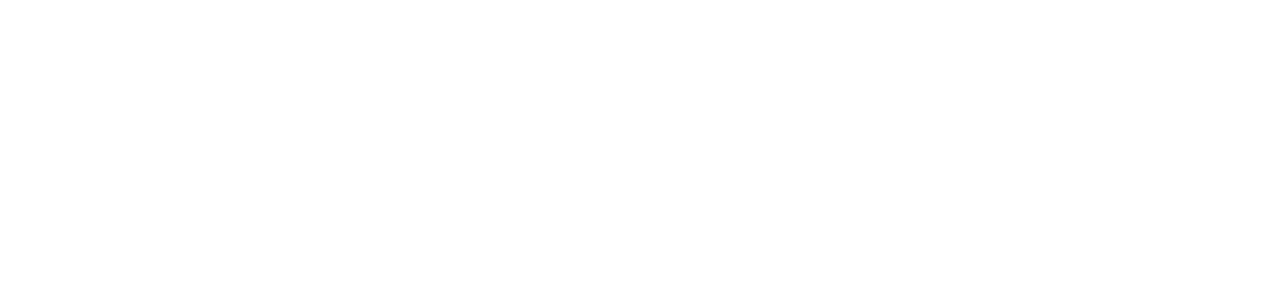
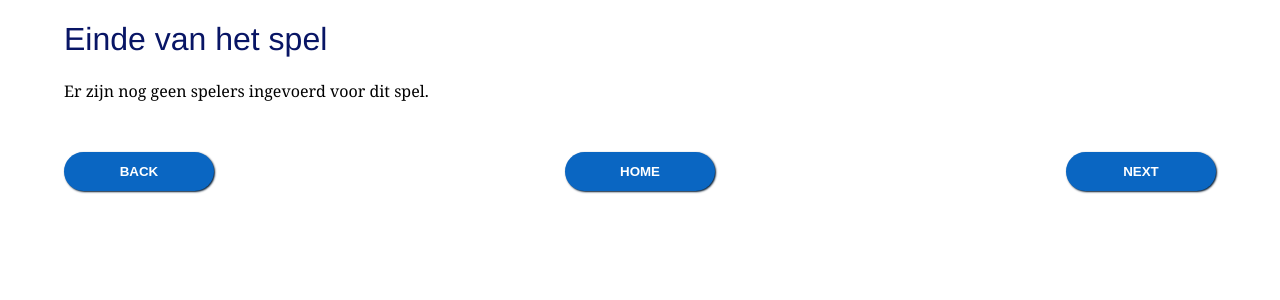
Before and after one commit to AntonBies/luuk-discgolf, a React (Create React App) app: page /end in a window 1280 px wide. Before the commit this address had no page. Shown: the top 300 px of the page. Built offline with nearby package versions, Linux system fonts and the light colour scheme.

Commit message:
Navigation and score state updates

```diff
--- a/src/App.js
+++ b/src/App.js
@@ -3,6 +3,7 @@ import { Routes, Route } from "react-router-dom";
 import './App.css';
 import { Hole } from "./components/hole/Hole.js";
 import { Home } from "./components/home/Home.js";
+import { End } from "./components/end/End.js";
 import Holes from "./components/holes/Holes.js";
 
 function App() {
@@ -27,6 +28,7 @@ function App() {
     <main className="App">
       <Routes>
         <Route path="/holes/:holeId" element={<Hole players={players} holes={Holes} />} />
+        <Route path="/end" element={<End players={players} holes={Holes} />} />
         <Route path="/" element={
         <Home
           players={players}
--- a/src/components/addPlayerForm/AddPlayerForm.css
+++ b/src/components/addPlayerForm/AddPlayerForm.css
@@ -12,12 +12,3 @@
 input.input-player {
   width: 200px;
 }
-
-button {
-  background-color: rgb(10, 102, 194);
-  border: none;
-  border-radius: 20px;
-  color: rgb(255, 255, 255);
-  font-weight: bold;
-  padding: 12px;
-}
--- /dev/null
+++ b/src/components/end/End.js
@@ -0,0 +1,50 @@
+import React from 'react';
+import { Link } from 'react-router-dom';
+import { Standings } from '../standings/Standings.js';
+
+export const End = ({players, holes}) => {
+  const initialPlayers = players && players.length;
+  const finalHole = holes[holes.length - 1];
+  let prevId = `0${Number(finalHole.hole)}`.slice(-2);
+
+  return (
+    <>
+      <h1>Einde van het spel</h1>
+      {
+        initialPlayers ? (
+          <>
+            <section className="standings">
+              <h2>Dit is de eindstand</h2>
+              <table>
+                <thead>
+                  <tr>
+                    <th>Naam</th>
+                    <th>Par</th>
+                    <th>Gegooid</th>
+                    <th>Score</th>
+                  </tr>
+                </thead>
+                <tbody>
+                  {players.map(player => <Standings key={player.id} player={player} holes={holes} currentHole={finalHole} />)}
+                </tbody>
+              </table>
+            </section>
+          </>
+        ) :
+          <p>Er zijn nog geen spelers ingevoerd voor dit spel.</p>
+      }
+      <section className="bottom-nav">
+        <Link to={prevId ? `/holes/${prevId}` : '/'}>
+          <button>BACK</button>
+        </Link>
+        <Link to="/">
+          <button>HOME</button>
+        </Link>
+        <Link to="/">
+          <button>NEXT</button>
+        </Link>
+      </section>
+
+    </>
+  );
+}
--- a/src/components/hole/Hole.css
+++ b/src/components/hole/Hole.css
@@ -6,3 +6,12 @@ img {
 section {
   margin-top: 50px;
 }
+
+.bottom-nav {
+  display: flex;
+  justify-content: space-between;
+}
+
+.bottom-nav button {
+  min-width: 150px;
+}
--- a/src/components/hole/Hole.js
+++ b/src/components/hole/Hole.js
@@ -1,5 +1,5 @@
 import React, { useState } from 'react';
-import { useParams } from 'react-router-dom';
+import { useParams, Link } from 'react-router-dom';
 import { Scores } from '../scores/Scores.js';
 import { Standings } from '../standings/Standings.js';
 
@@ -7,15 +7,20 @@ import "./Hole.css";
 
 export const Hole = ({players, holes}) => {
   const { holeId } = useParams();
-  const [cheat, setCheat] = useState(false);
   const currentHole = holes.find(el => el.hole === holeId);
   const initialPlayers = players && players.length;
+  const [updatedScore, setUpdatedScore] = useState('');
+
+  let prevId = `0${Number(holeId) - 1}`.slice(-2);
+  let nextId = `0${Number(holeId) + 1}`.slice(-2);
+  if (!holes.find((el) => el.hole === prevId)) prevId = null;
+  if (!holes.find((el) => el.hole === nextId)) nextId = null;
 
   const updateScore = (playerId, score) => {
     currentHole.scores[playerId] = score;
     const newHoles = [...holes];
     localStorage.setItem('holes', JSON.stringify(newHoles));
-    setCheat(`${playerId}${score}`);
+    setUpdatedScore(`${holeId}-${playerId}-${score}`);
   }
 
   return (
@@ -53,7 +58,7 @@ export const Hole = ({players, holes}) => {
                   </tr>
                 </thead>
                 <tbody>
-                  {players.map(player => <Standings key={player.id} player={player} holes={holes} currentHole={currentHole} cheat={cheat} />)}
+                  {players.map(player => <Standings key={player.id} player={player} holes={holes} currentHole={currentHole} updatedScore={updatedScore} />)}
                 </tbody>
               </table>
             </section>
@@ -61,6 +66,17 @@ export const Hole = ({players, holes}) => {
         ) :
           <p>Er zijn nog geen spelers ingevoerd voor dit spel.</p>
       }
+      <section className="bottom-nav">
+        <Link to={prevId ? `/holes/${prevId}` : '/'}>
+          <button>BACK</button>
+        </Link>
+        <Link to="/">
+          <button>HOME</button>
+        </Link>
+        <Link to={nextId ? `/holes/${nextId}` : '/end'}>
+          <button>NEXT</button>
+        </Link>
+      </section>
     </>
   );
 }
--- a/src/components/home/Home.js
+++ b/src/components/home/Home.js
@@ -17,7 +17,7 @@ export const Home = ({players, addPlayer, removePlayer, holes}) => {
 
   return (
     <>
-      <h1>Luuk's Discgolf course Frontenpark Maastricht</h1>
+      <h1>Discgolf Frontenpark Maastricht</h1>
       <section className="players">
         <h2>Spelers</h2>
         {!initialPlayers ? <p>Voeg spelers toe</p> : players.map(el => <Player key={el.id} name={el.name} id={el.id}removePlayer={removePlayer} />)}
--- a/src/components/scores/Scores.js
+++ b/src/components/scores/Scores.js
@@ -1,22 +1,20 @@
-import React, { useState } from 'react';
+import React from 'react';
 
 export const Scores = ({player, currentHole, updateScore}) => {
-  const [score, setScore] = useState(currentHole.scores[player.id])
+  const playerScore = currentHole.scores[player.id] || '';
+  const holeScore = playerScore ? playerScore - currentHole.par : "N/A";
 
   const handleChange = ({target}) => {
     const score = Number(target.value);
     if (score.isNaN) return;
     updateScore(player.id, score);
-    setScore(score);
   }
-
-  const holeScore = score - currentHole.par;
 
   return (
     <tr>
       <td>{player.name}</td>
       <td>{currentHole.par}</td>
-      <td><input onChange={handleChange} value={score}></input></td>
+      <td><input onChange={handleChange} value={playerScore}></input></td>
       <td>{isNaN(holeScore) ? "N/A" : holeScore}</td>
     </tr>
   );
--- a/src/index.css
+++ b/src/index.css
@@ -4,6 +4,16 @@ body {
   font-family: Georgia, 'Times New Roman', Times, serif;
   -webkit-font-smoothing: antialiased;
   -moz-osx-font-smoothing: grayscale;
+}
+
+button {
+  background-color: rgb(10, 102, 194);
+  border: none;
+  border-radius: 20px;
+  box-shadow: 1px 1px 2px rgb(1, 23, 45);
+  color: rgb(255, 255, 255);
+  font-weight: bold;
+  padding: 12px;
 }
 
 code {
```
